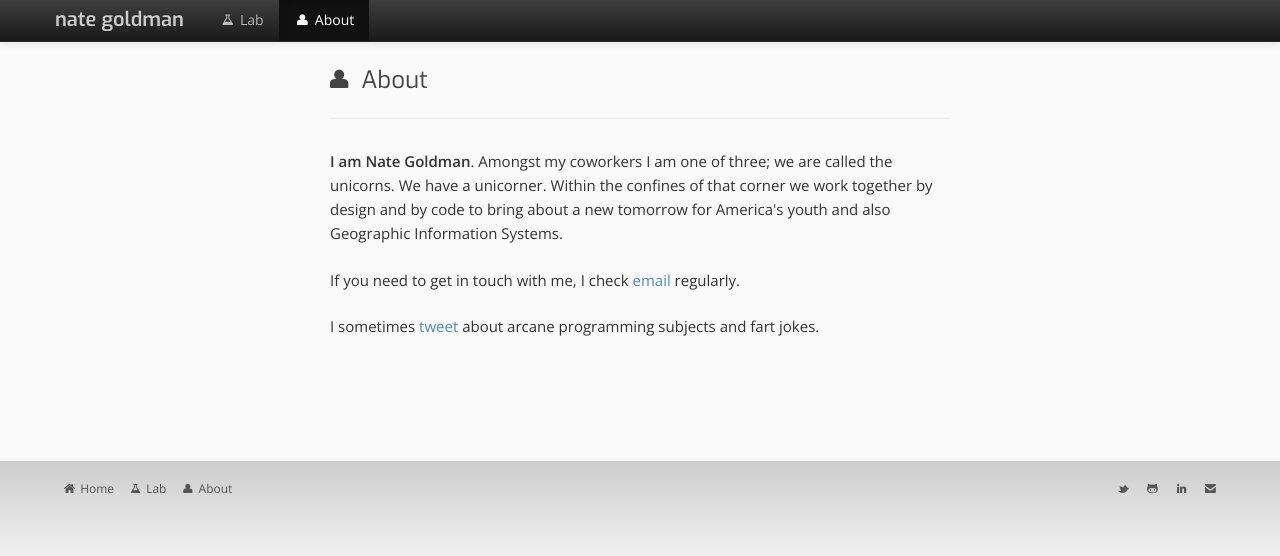
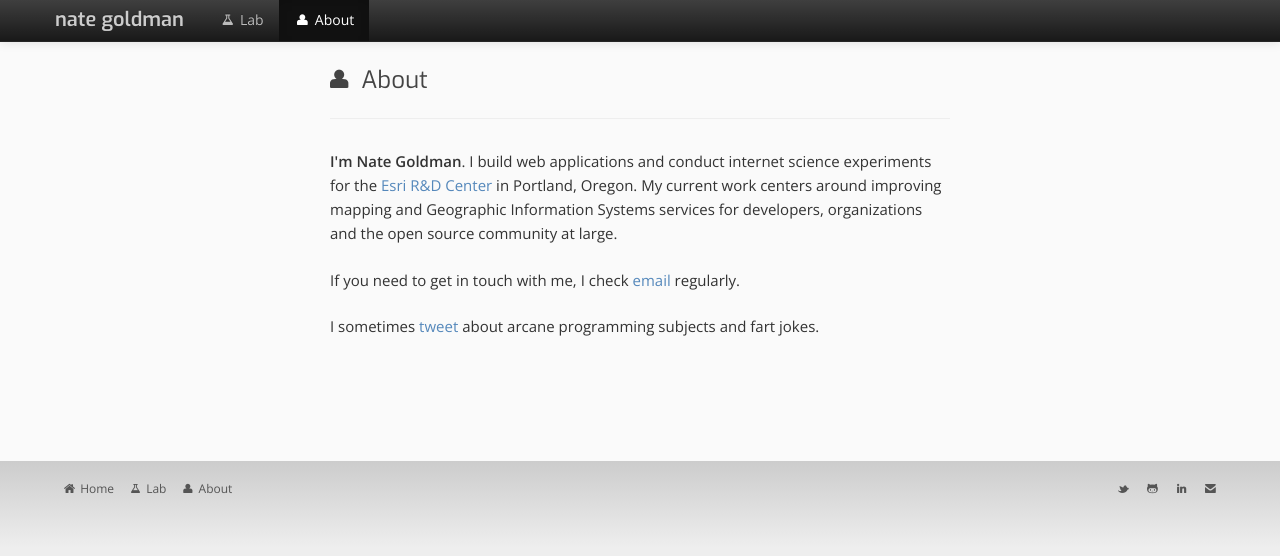
Before and after one commit to ungoldman/ungoldman.github.io, a Jekyll site: the page built from about/index.html, in a window 1280 px wide. Shown: the top 556 px of the page. Built offline with Jekyll 4.4.1, drawn with Linux system fonts in a browser that asks for light colours.

Commit message:
update about

```diff
--- a/about/index.html
+++ b/about/index.html
@@ -8,7 +8,7 @@ title: About | Nate Goldman | Web Engineer, Portland, Oregon
     <h2><i class="icon-user"></i>&nbsp;&nbsp;About</h2>
   </header>
 
-  <p><strong>I am Nate Goldman</strong>. Amongst my coworkers I am one of three; we are called the unicorns. We have a unicorner. Within the confines of that corner we work together by design and by code to bring about a new tomorrow for America's youth and also Geographic Information Systems.</p>
+  <p><strong>I'm Nate Goldman</strong>. I build web applications and conduct internet science experiments for the <a href="https://twitter.com/EsriPDX">Esri R&D Center</a> in Portland, Oregon. My current work centers around improving mapping and Geographic Information Systems services for developers, organizations and the open source community at large.</p>
 
   <p>If you need to get in touch with me, I check <a href="mailto:nate@ngoldman.me">email</a> regularly.</p>
 
```
